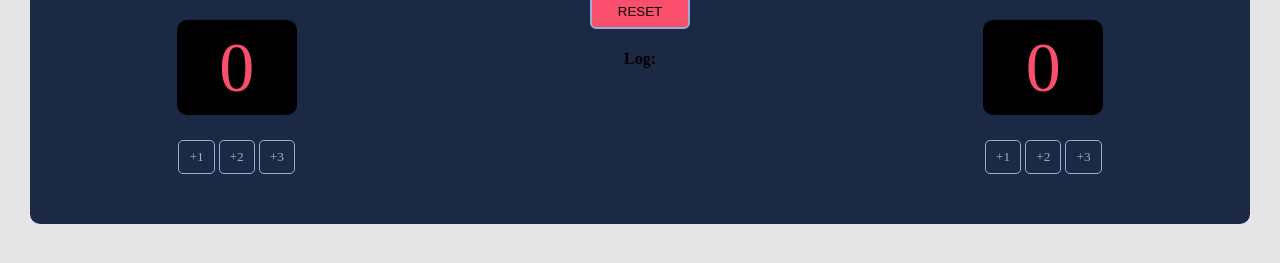
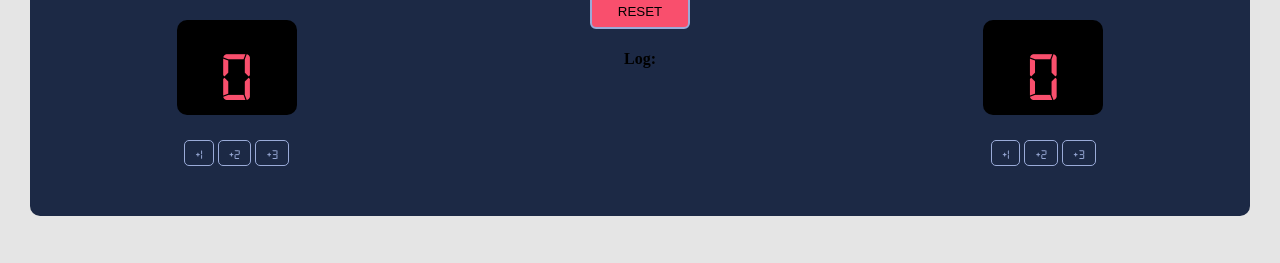
Before and after one commit to Amehlawal/javascript-learning, a plain HTML site: page basketball/index.html in a window 1280 px wide. Shown: the part 151-414 px from the top of the page. Drawn offline with Linux system fonts and the light colour scheme.

Commit message:
added font-face digital clock

```diff
--- a/basketball/index.css
+++ b/basketball/index.css
@@ -1,6 +1,10 @@
 *{
     justify-content: center;
     text-align: center;
+}
+@font-face {
+    font-family: 'digital-clock';
+    src: url('/digital-7.ttf');
 }
 body {
     margin: 0;
@@ -44,7 +48,7 @@ h3{
     background: rgb(0,0,0);
     height: 95px;
     width: 120px;
-    font-family: 'Cursed Timer ULiL';
+    font-family: 'digital-clock';
     display: flex;
     justify-content: center;
     align-items: center;
@@ -57,7 +61,7 @@ h3{
     border: 1.7px solid #9AABD8;
     padding: 8px 10px;
     border-radius: 5px;
-    font-family: 'Cursed Timer ULiL';
+    font-family: 'digital-clock';
     background-color: #1c2945;
     margin: 0px auto;
     color: #9AABD8;
```
Also changed, not shown: basketball/digital-7.ttf (added).
